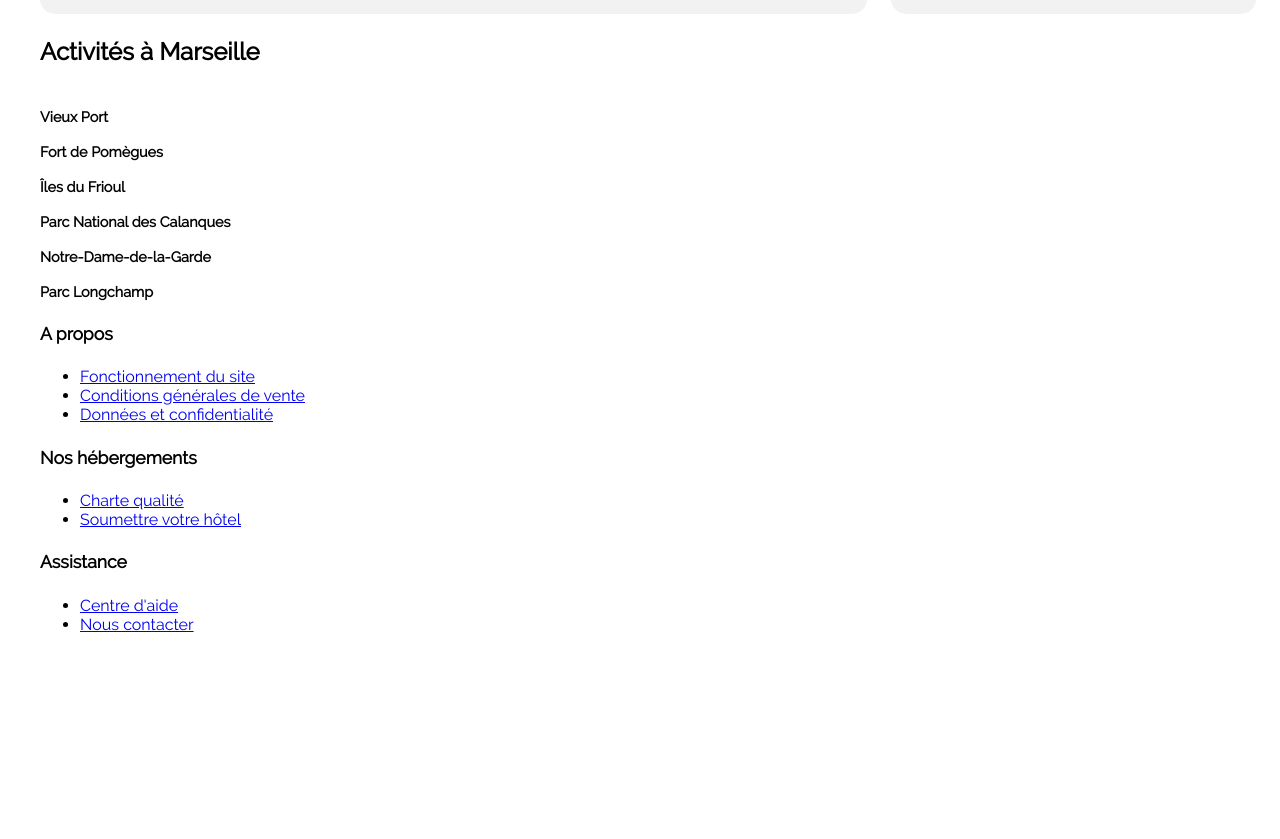
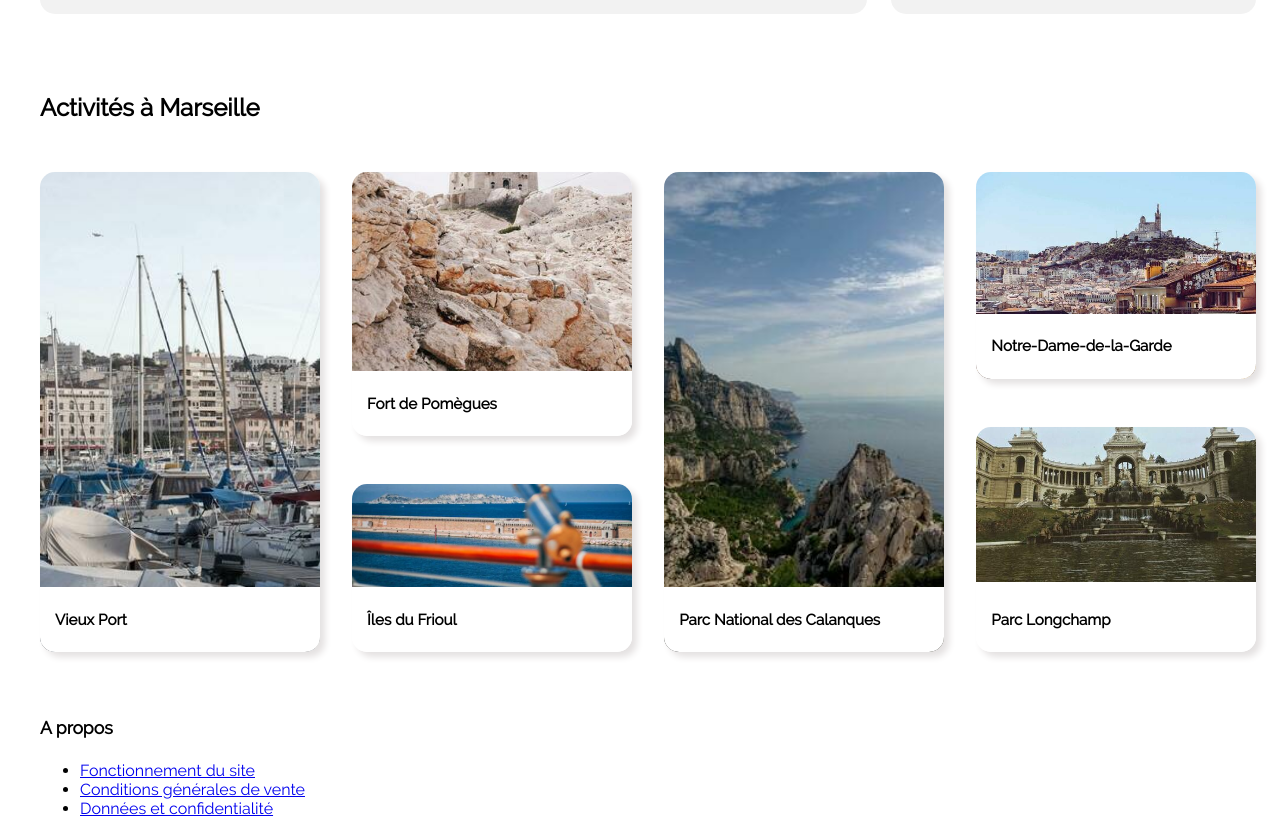
Before and after one commit to gmarteau/GuillaumeMarteau_2_21122020, a plain HTML site: page index.html in a window 1280 px wide. Shown: the part 1127-1966 px from the top of the page. Before the commit the page ends 1777 px from the top, so only its background shows below. Drawn offline with Linux system fonts and the light colour scheme.

Commit message:
v0.4.0: réalisation de la section activités (desktop)

```diff
--- a/index.html
+++ b/index.html
@@ -283,45 +283,69 @@
 				<!-- blocs activités-->
 				<div id="grille_activites">
 					<!-- colonne un bloc-->
-					<div class="col_un">
+					<div class="col_mono">
 						<!-- iteration bloc activité-->
-						<div class="boite_activite">
+						<div class="boite_activite" id="vieuxport">
 							<!-- photo-->
-							<img />
+							<div class="photo">
+							</div>
+
 							<!-- nom du lieu-->
+							<div class="boite_texte">
 								<h5>Vieux Port</h5>
+							</div>
 						</div>
 					</div>
 
 					<!-- colonne deux blocs-->
-					<div class="col_deux">
-						<div class="boite_activite">
-							<img />
+					<div id="col_deux">
+						<div class="boite_activite" id="pomegues">
+							<div class="photo">
+							</div>
+
+							<div class="boite_texte">
 								<h5>Fort de Pomègues</h5>
 							</div>
+						</div>
 
-						<div class="boite_activite">
-							<img />
+						<div class="boite_activite" id="frioul">
+							<div class="photo">
+							</div>
+
+							<div class="boite_texte">
 								<h5>Îles du Frioul</h5>
 							</div>
 						</div>
+					</div>
 
-					<div class="col_un">
-						<div class="boite_activite">
-							<img />
+					<div class="col_mono">
+						<div class="boite_activite" id="calanques">
+							<div class="photo">
+							</div>
+
+							<div class="boite_texte">
 								<h5>Parc National des Calanques</h5>
 							</div>
 						</div>
+					</div>
 
-					<div class="col_deux">
-						<div class="boite_activite">
-							<img />
+					<div id="col_quatre">
+						<div class="boite_activite" id="notredame">
+							<div class="photo">
+							</div>
+
+							<div class="boite_texte">
 								<h5>Notre-Dame-de-la-Garde</h5>
 							</div>
+						</div>
 
-						<div class="boite_activite">
-							<img />
+						<div class="boite_activite" id="longchamp">
+							<div class="photo">
+							</div>
+
+							<div class="boite_texte">
 								<h5>Parc Longchamp</h5>
+							</div>
 						</div>
 					</div>
 				</div>
--- a/style.css
+++ b/style.css
@@ -87,8 +87,9 @@ h4
 
 h5
 {
-    font-size: 0.9em;
+    font-size: 0.95em;
     margin: 0;
+    font-weight: bold;
 }
 
 /*HEADER*/
@@ -536,3 +537,114 @@ em
     background-repeat: no-repeat;
     background-position: 0px -30px;
 }
+
+/*ACTIVITES*/
+
+#activites
+{
+    height: 600px;
+}
+
+#activites h3
+{
+    margin-top: 80px;
+    margin-bottom: 50px;
+}
+
+#grille_activites
+{
+    display: flex;
+    justify-content: space-between;
+    height: 80%;
+}
+
+.boite_activite
+{
+    border-radius: 15px;
+    box-shadow: 5px 5px 7px #e4e1e1;
+    display: flex;
+    flex-direction: column;
+    justify-content: space-between;
+}
+
+.col_mono .boite_activite
+{
+    height: 100%;
+}
+
+.col_mono
+{
+    width: 23%;
+}
+
+#col_deux, #col_quatre
+{
+    display: flex;
+    flex-direction: column;
+    justify-content: space-between;
+    height: 100%;
+    width: 23%;
+}
+
+#activites .boite_texte
+{
+    height: 65px;
+    background: white;
+    border-bottom-right-radius: 15px;
+    border-bottom-left-radius: 15px;
+    display: flex;
+    align-items: center;
+    padding-left: 15px;
+}
+
+#vieuxport
+{
+    background: url('img/small/vieuxport.jpg');
+    background-size: cover;
+    background-repeat: no-repeat;
+    background-position: -150px;
+}
+
+#pomegues
+{
+    height: 55%;
+    background: url('img/small/pomegues.jpg');
+    background-size: cover;
+    background-repeat: no-repeat;
+    background-position: 0px -200px;
+}
+
+#frioul
+{
+    height: 35%;
+    background: url('img/small/frioul.jpg');
+    background-size: cover;
+    background-repeat: no-repeat;
+    background-position: 0px -70px;
+}
+
+#calanques
+{
+    background: url('img/small/calanques.jpg');
+    background-size: cover;
+    background-repeat: no-repeat;
+    background-position: -160px;
+}
+
+#notredame
+{
+    height: 43%;
+    background: url('img/small/notredame.jpg');
+    background-size: cover;
+    background-repeat: no-repeat;
+    background-position: 0px;
+}
+
+#longchamp
+{
+    height: 47%;
+    background: url('img/small/longchamp.jpg');
+    background-size: cover;
+    background-repeat: no-repeat;
+    background-position: 0px -70px;
+}
```
Also changed, not shown: img/small/calanques.jpg (added), img/small/frioul.jpg (added), img/small/longchamp.jpg (added), img/small/notredame.jpg (added), img/small/pomegues.jpg (added), img/small/vieuxport.jpg (added). Lines whose indentation alone changed are shown as unchanged.
